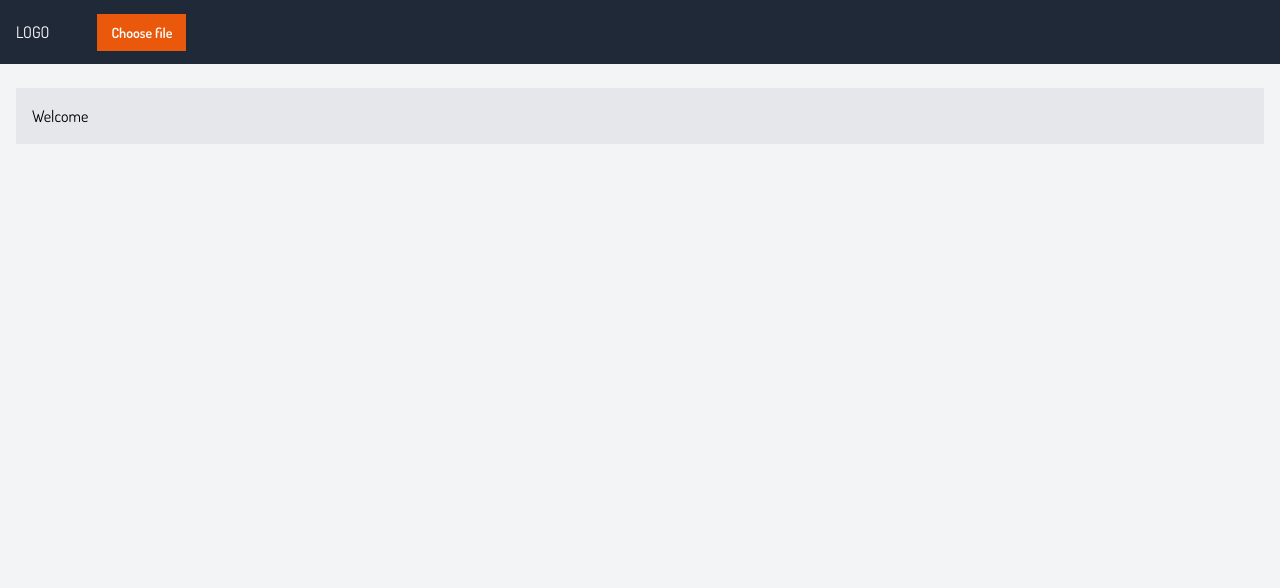
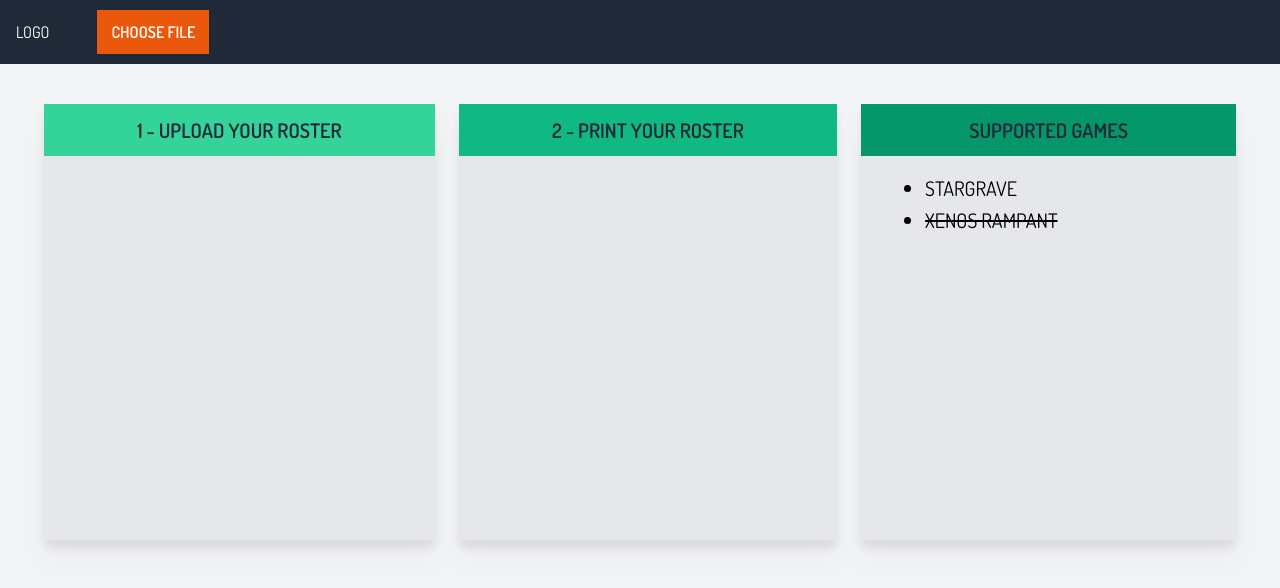
Before and after one commit to DaeronAlagos/BSCards, a website built with Parcel: page src/index.html in a window 1280 px wide. Built offline with nearby package versions, Linux system fonts and the light colour scheme.

Commit message:
[IMP] Update index styling

```diff
--- a/src/index.html
+++ b/src/index.html
@@ -14,28 +14,52 @@
 
 <div id="container" class="min-h-full">
   <header class="bg-gray-800 sticky top-0 print:hidden">
-            <div class="mx-auto max-w-7xl px-4 flex justify-between">
-                <div class="flex h-16 items-center">
+    <div class="mx-auto max-w-7xl px-4 flex items-center">
+      <div class="flex grow h-16 items-center">
         <div id="logo" class="text-white">LOGO</div>
         <div id="rosterInput" class="px-12">
-                        <label for="file" class="bg-orange-600 px-3.5 py-2.5 text-sm font-semibold text-white shadow-sm hover:bg-indigo-500 focus-visible:outline focus-visible:outline-2 focus-visible:outline-offset-2 focus-visible:outline-indigo-600">Choose file</label>
+          <label for="file"
+                 class="uppercase bg-orange-600 px-3.5 py-3 text-base font-semibold text-white shadow-sm hover:bg-indigo-500 focus-visible:outline focus-visible:outline-2 focus-visible:outline-offset-2 focus-visible:outline-indigo-600">
+            Choose file
             <input id="file" type="file" accept=".ros, .rosz" class="hidden">
-                    </div>
-                    <div id="gameSystemContainer" class="text-white text-lg ml-6 hidden">
-                        Game System: <span id="gameSystem"></span>
+          </label>
         </div>
 
       </div>
-                <div class="flex h-16 items-center">
-                    <div id="print" class="hidden bg-indigo-600 px-8 py-2.5 text-sm font-semibold text-white shadow-sm hover:bg-indigo-500 focus-visible:outline focus-visible:outline-2 focus-visible:outline-offset-2 focus-visible:outline-indigo-600">Print</div>
+        <div id="gameSystemContainer" class="grow text-white text-xl items-center uppercase hidden">
+          Game System: <span id="gameSystem"></span>
+        </div>
+      <div class="flex grow h-16 items-center">
+        <div id="print"
+             class="hidden uppercase bg-indigo-600 px-8 py-2.5 text-base font-semibold text-white shadow-sm hover:bg-indigo-500 focus-visible:outline focus-visible:outline-2 focus-visible:outline-offset-2 focus-visible:outline-indigo-600">
+          Print
+        </div>
       </div>
     </div>
   </header>
-        <div class="mx-auto max-w-7xl px-4 py-6">
+  <section class="mx-auto max-w-7xl px-4 py-6">
     <div id="error" class="hidden bg-gray-200 max-w p-4 mb-4">Game system is currently unsupported</div>
-            <div id="intro" class="bg-gray-200 max-w p-4">Welcome</div>
-            <div id="wrapper" class="flex flex-wrap"></div>
+    <div id="start" class="flex max-w p-4">
+      <div class="grow mx-3 drop-shadow-xl">
+        <div class="bg-emerald-400 p-3 text-center uppercase font-semibold text-xl text-gray-800">1 - Upload your Roster</div>
+        <div class="h-96 bg-gray-200"></div>
       </div>
+      <div class="grow mx-3 drop-shadow-xl">
+        <div class="bg-emerald-500 p-3 text-center uppercase font-semibold text-xl text-gray-800">2 - Print your Roster</div>
+        <div class="h-96 bg-gray-200"></div>
+      </div>
+      <div class="grow mx-3 drop-shadow-xl">
+        <div class="bg-emerald-600 p-3 text-center uppercase font-semibold text-xl text-gray-800">Supported Games</div>
+        <div class="h-96 bg-gray-200 p-4">
+          <ul class="list-disc text-xl pl-12 uppercase">
+            <li class="leading-8">Stargrave</li>
+            <li class="leading-8 line-through">Xenos Rampant</li>
+          </ul>
+        </div>
+      </div>
+    </div>
+    <div id="wrapper" class="flex flex-wrap mx-auto max-w"></div>
+  </section>
 </div>
 
 </body>
```
Lines whose indentation alone changed are shown as unchanged.
